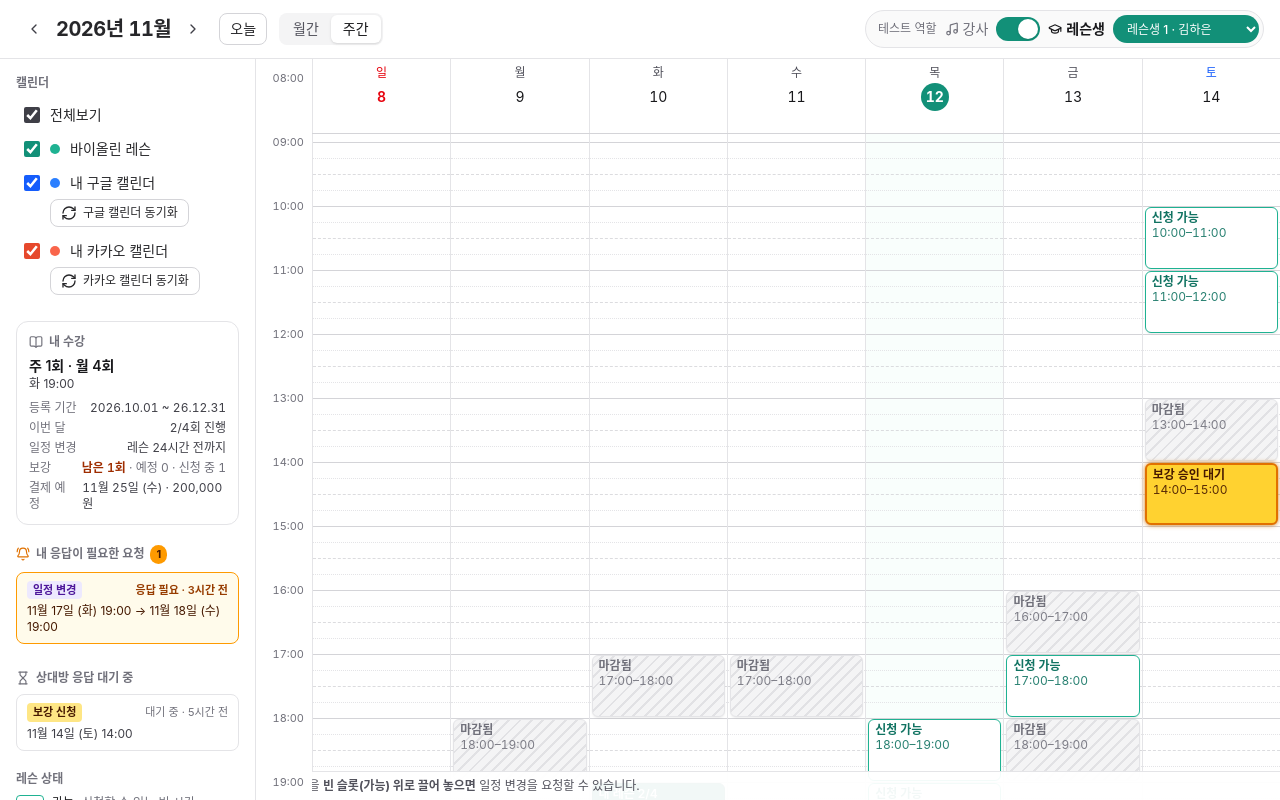
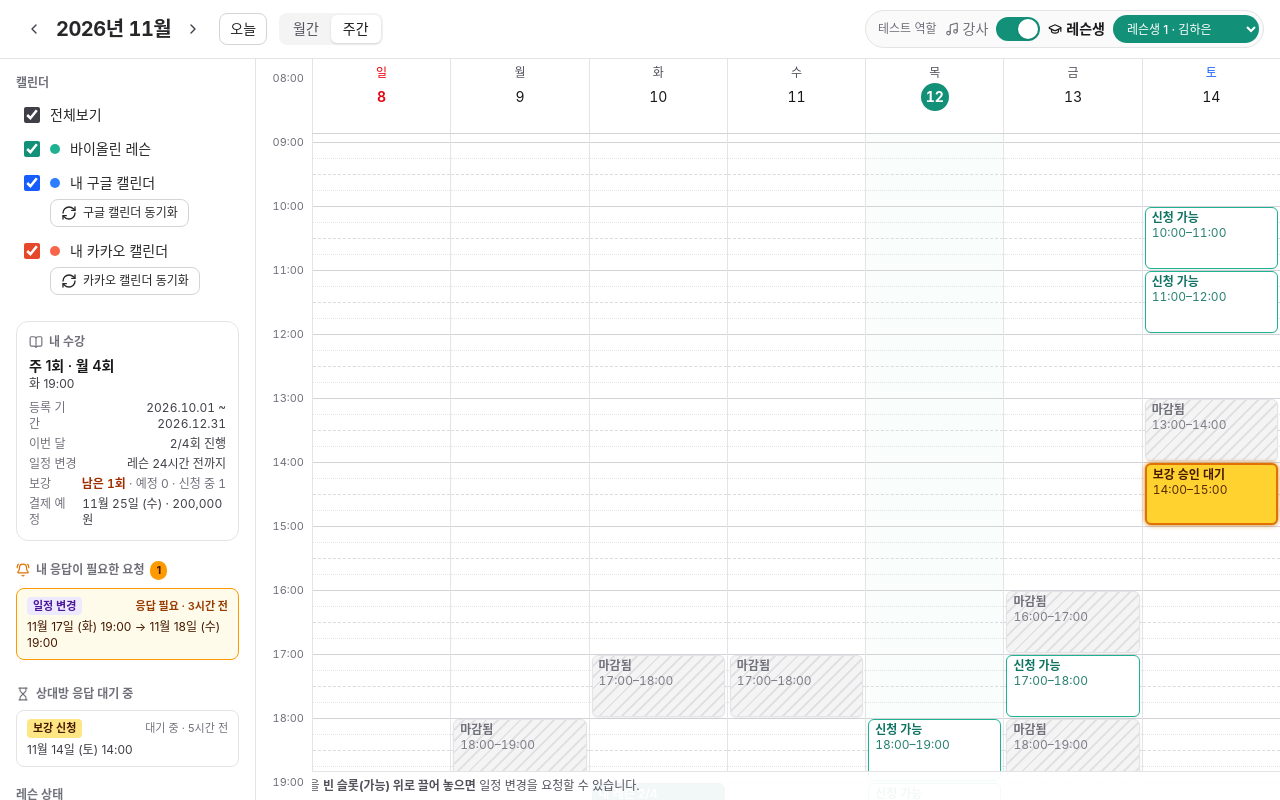
Before and after one commit to etaeho/v_calendar, a Next.js app: page / in a window 1280 px wide. Built offline with nearby package versions, Linux system fonts and the light colour scheme.

Commit message:
Show full year on both ends of the student's enrollment period
Co-Authored-By: Claude Opus 5.5 <noreply@anthropic.com>
Claude-Session: https://claude.ai/code/session_01QUoqHnZGNBQJgigEFyfSrv

```diff
--- a/components/calendar/Sidebar.tsx
+++ b/components/calendar/Sidebar.tsx
@@ -198,7 +198,7 @@ export function Sidebar({ open, onClose }: { open: boolean; onClose: () => void
                 <div className="flex justify-between gap-2">
                   <dt className="text-zinc-500">등록 기간</dt>
                   <dd className="text-right tabular-nums">
-                    {plan.startDate.replaceAll("-", ".")} ~ {plan.endDate.slice(2).replaceAll("-", ".")}
+                    {plan.startDate.replaceAll("-", ".")} ~ {plan.endDate.replaceAll("-", ".")}
                     {left <= 14 && (
                       <span className="ml-1 rounded bg-coral-100 px-1 font-semibold text-coral-800">
                         종료 D-{left}
```
